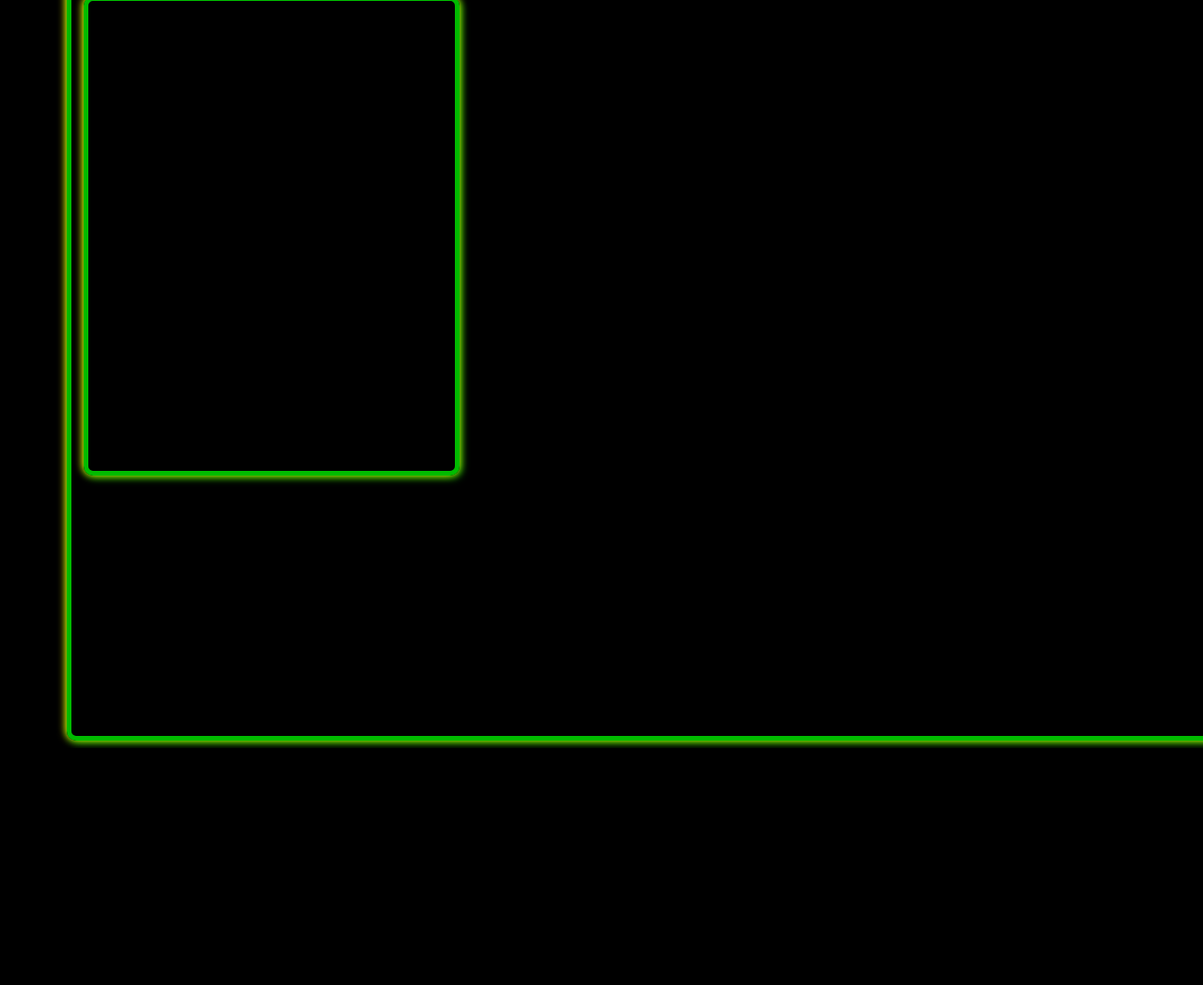
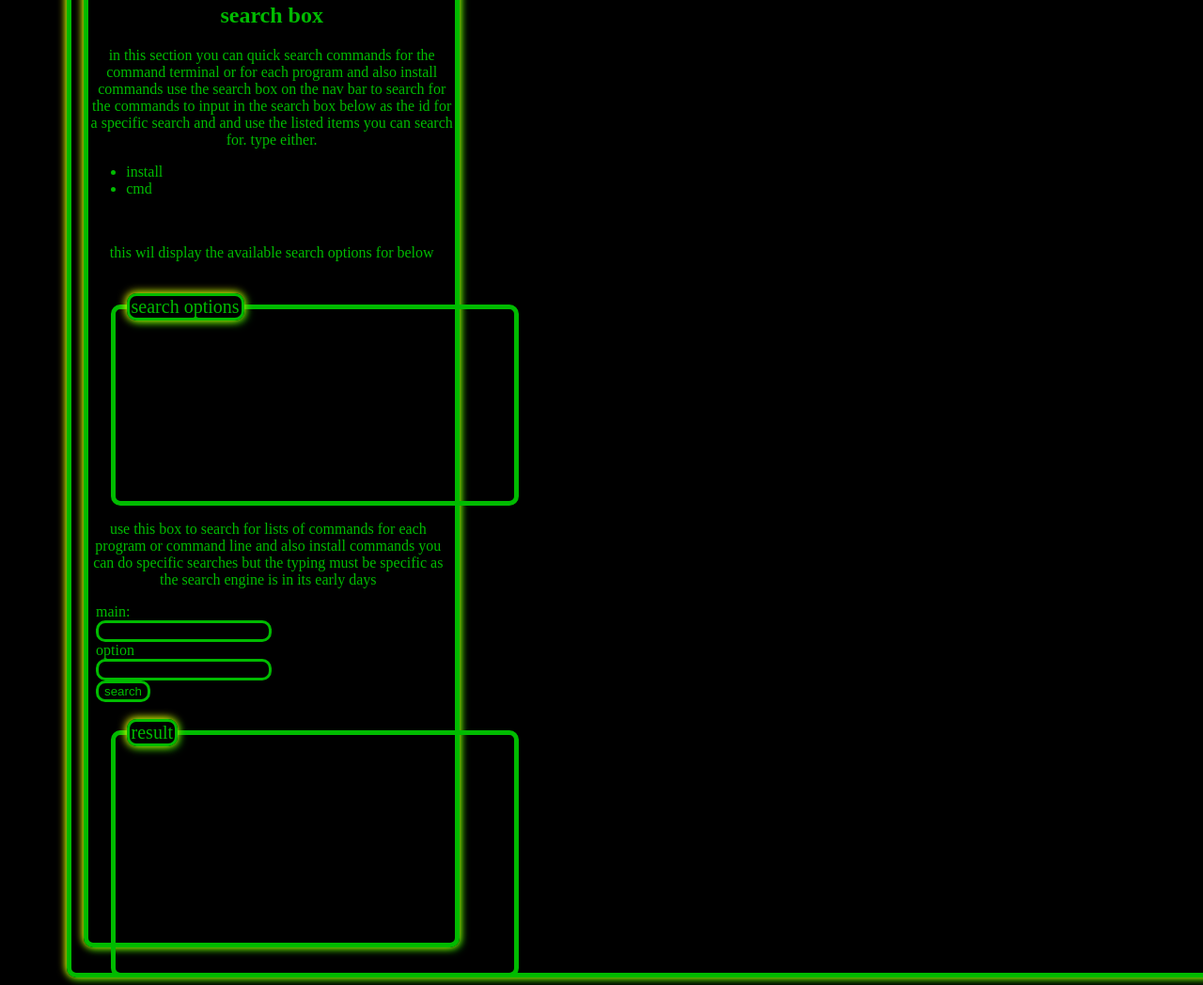
Before and after one commit to shaun1989/shaun1989.github.io, a plain HTML site: page index.html in a window 1280 px wide. Shown: the part 348-1396 px from the top of the page at 94% size. Before the commit the page ends 1144 px from the top, so only its background shows below. Drawn offline with Linux system fonts and the light colour scheme.

Commit message:
installed user search function

```diff
--- a/index.html
+++ b/index.html
@@ -18,7 +18,7 @@
 		<a class = "A2" href = "guides.html">ruby install guide</a>
 		<a class = "A2" href = "cmd.html">cmd basics</a>
 		<a class = "A2" href = "git.html">git basics</a>
-		<button onclick = "search()" id = "b1">search</button>
+		<button onclick = "searches()" id = "b1">search</button>
 		<input id = "in1" type = "text">
 		<label id = "search">search[main]</label>
 	</nav>
@@ -27,6 +27,34 @@
 	<div id = "searches">
 		<section>
 			<div id = "search">
+				<h2 id = "h2" align = "center">search box</h2>
+				<p align = "center">in this section you can quick search commands for the command terminal or for each program and also install commands use the search box on the nav bar to search for the commands to input in the search box below as the id for a specific search and and use the listed items you can search for. type either.</p>
+				<ul>
+					<li>install</li>
+					<li>cmd</li>
+				</ul>
+				<br />
+					<p align = "center">this wil display the available search options for below</p>
+					<br />
+				<fieldset id = "f1"><legend id = "legend1">search options</legend>
+
+				<p id = "results"></p>
+			</fieldset>
+			<p id = "p2" align = "center">use this box to search for lists of commands for each program or command line and also install commands you can do specific searches but the typing must be specific as the search engine is in its early days</p>
+			<label id = "l2">main:</label>
+			<br />
+			<input id = "option" type = "text">
+			<br />
+			<label id = "l3">option</label>
+			<br />
+			<input type = "text" id = "specific">
+			<br />
+			<button id = "b2" onclick = "search()">search</button>
+			<br />
+			<br />
+			<fieldset id = "f2"><legend id = "legend2">result</legend>
+				<p id = "results2"></p>
+			</fieldset>
 			</div>
 		</section>
 	</div>
--- a/site.js
+++ b/site.js
@@ -3,6 +3,7 @@ window.onload = function welcome() {
 }
 const learn = [{
 	"id": "standard cmd",
+	    "----": "-----------<br />",
 		"move to folder": "cd Documents/foldername/foldername <br />",
 		"create folder": "mkdir filename <br /> ",
 		"rename": "mv filename , newfilename <br />",
@@ -12,31 +13,80 @@ const learn = [{
 },
 {
 	"id": "rvm cmd",
+	    "----": "-----------<br />",
 		"run": "source home/name/.rvm/scripts/ <br />",
 		"use": "use 2.5.3 <br />",
 		"default": "use --default 2.5.3 <br />",
-        "config": "rvm config -l or --list <br />"
+		"config": "rvm config -l or --list <br />",
+       "install": "rvm install 2.5.3 or preffered version <br />"
+},
+{  "id": "git cmd",
+   "----": "-----------<br />",
+   "add user": "git config --global  user.name  <br />",
+   "add email": "git config --global user.email <br />",
+   "add color": "git config --global color.ui auto <br />",
+   "current user": "git config --get user.name <br />",
+   "see users email": "git config --get user.emal <br />",
+   "to set to watch current directory": "git init <br />",
+   "to add a remote": "git remote add <url for repository> <br />",
+   "add files for commit": "git add . <br />",
+   "commit files": "git commit -m 'commit message' <br />",
+   "push file": "git push origin branchname"
+
 },
 {
 	"id": "rvm install",
+	"----": "-----------<br />",
 	"required": "curl , most recent os update , git recommended <br />",
 	"command": "curl -l get.rvm.oi | bash -s stable <br />"
+},
+{
+   "id": "system update",
+   "----": "-----------<br />",
+   "required": "sudo apt-get update    first followed by     sudo apt update <br />",
+    "install ": "sudo apt-get dist-upgrade <br />"
 
 }];
 function search (id  ,prop) {
+    id = document.getElementById("option").value;
+    prop = document.getElementById("specific").value;
 	for (x = 0; x < learn.length; x++) {
 		if (learn[x].id === id) {
 			if ( prop === "") {
-            return JSON.stringify(learn[x]);
+			return document.getElementById("results2").innerHTML = JSON.stringify(learn[x]);
 		 } else if (learn[x].id === id ) {
 				if (learn[x].hasOwnProperty(prop)) {
-                    return learn[x][prop];
+					return document.getElementById("results2").innerHTML = learn[x][prop];
 				} else {
-                    return "not found";
+					return document.getElementById("results2").innerHTML = "not found";
 				}
 			}
 		}
 }
 return "please enter a valid search";
 }
-document.write(search("rvm cmd","run",""));
+
+function searches (id) {
+    id = document.getElementById("in1").value;
+	var arr = [{
+		"id": "install",
+		"1": "rvm install <br />",
+		"2": "git install <br />",
+		"3": "os install <br />",
+		"4": "virtual box install <br />",
+		"5": "ruby install <br />",
+		"6": "system update <br />"
+    },
+    {
+        "id": "cmd",
+        "1": "rvm cmd <br />",
+        "2": "standard cmd <br />",
+        "3": "git cmd <br />"
+    }
+    ];
+   for (var x = 0; x < arr.length; x++) {
+       if (arr[x].id === id) {
+           return document.getElementById("results").innerHTML  = JSON.stringify(arr[x]);
+       }
+   }
+}
--- a/style.css
+++ b/style.css
@@ -84,12 +84,12 @@ div#searches {
 	border-radius:10px;
 	box-shadow:-1px -1px 0.5em yellow, 2px 2px 0.5em;
 	width:90%;
-	height:800px;
+	height:1070px;
 	margin-top:1%;
 	color:#00bb00;
 	margin-left:5%;
 	min-width:1300px;
-	max-height:800px;
+	min-height:1070px;
 }
 div#search {
 	border:5px solid #00bb00;
@@ -99,6 +99,72 @@ div#search {
 	margin-top:1%;
 	margin-left:1%;
 	width:30%;
-	height:500px;
-	max-width:30%;
-	max-height:500px;
+	height:1020px;
+	min-width:30%;
+	min-height:1020px;
+	color:#00bb00;
+}
+fieldset#f1 {
+	border:5px solid #00bb00;
+	border-radius:10px;
+	height:190px;
+	width:400px;
+	margin-left:6%;
+	min-width:400px;
+	min-height:200px;
+}
+legend#legend1 {
+	font-size:20px;
+	border:3px solid #00bb00;
+	border-radius:10px;
+	box-shadow:-1px -1px 0.5em yellow, 2px 2px 0.5em;
+	color:#00bb00;
+}
+p#p2 {
+	margin-right:2%;
+}
+input#option {
+	color:#00bb00;
+	background-color:black;
+	border:3px solid #00bb00;
+	border-radius:10px;
+	margin-left:2%;
+}
+input#specific {
+	color:#00bb00;
+	background-color:black;
+	border:3px solid #00bb00;
+	border-radius:10px;
+	margin-left:2%;
+}
+button#b2 {
+	color:#00bb00;
+	background-color:black;
+	border:3px solid #00bb00;
+	border-radius:10px;
+	cursor:pointer;
+	margin-left:2%;
+}
+fieldset#f2 {
+	border:5px solid #00bb00;
+	border-radius:10px;
+	height:200px;
+	width:400px;
+	margin-left:6%;
+	min-width:400px;
+	min-height:250px;
+}
+legend#legend2 {
+	font-size:20px;
+	border:3px solid #00bb00;
+	border-radius:10px;
+	box-shadow:-1px -1px 0.5em yellow, 2px 2px 0.5em;
+	color:#00bb00;
+	margin-right:6%;
+}
+label#l2 {
+	margin-left:2%;
+}
+label#l3 {
+	margin-left:2%;
+}
```
Lines whose indentation alone changed are shown as unchanged.
